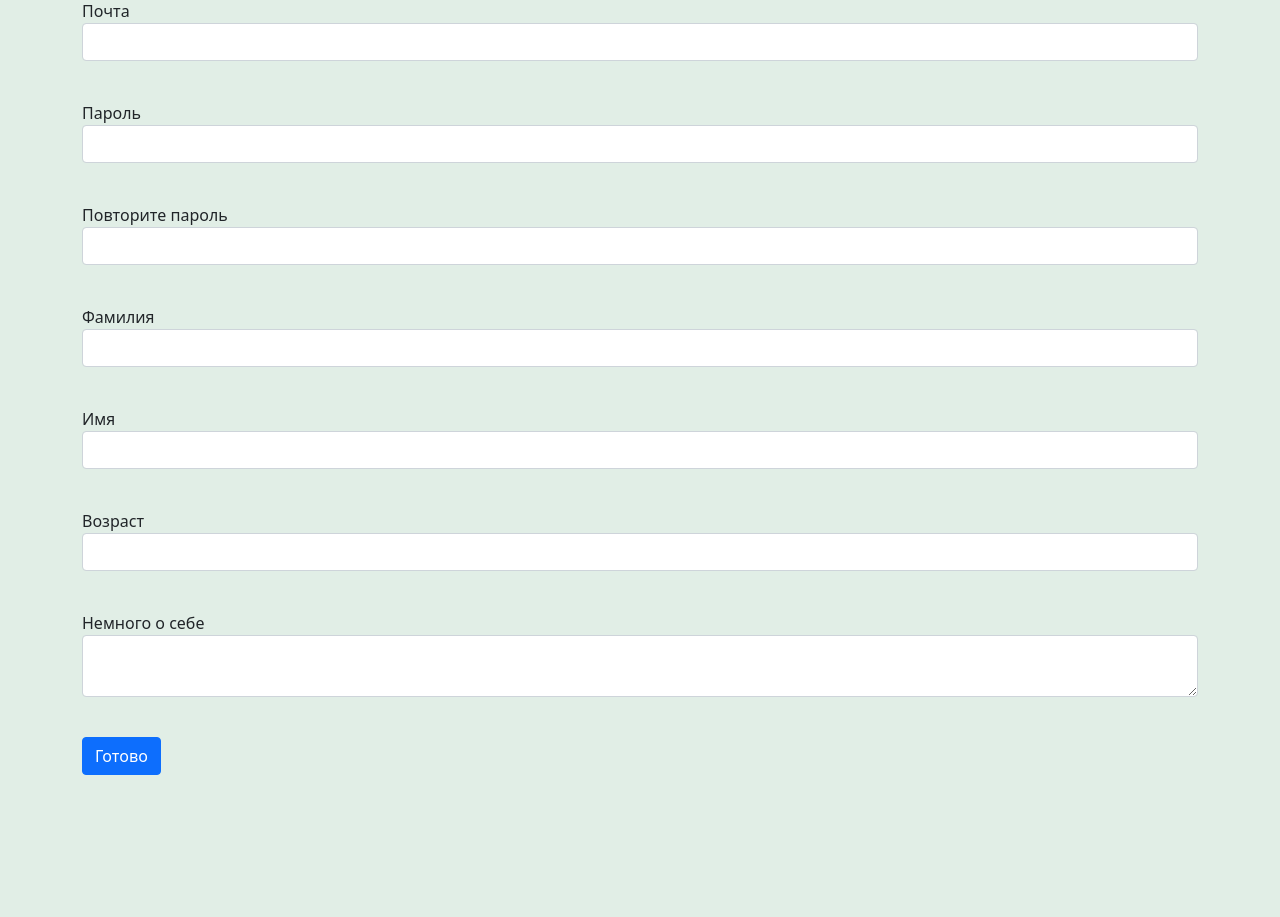
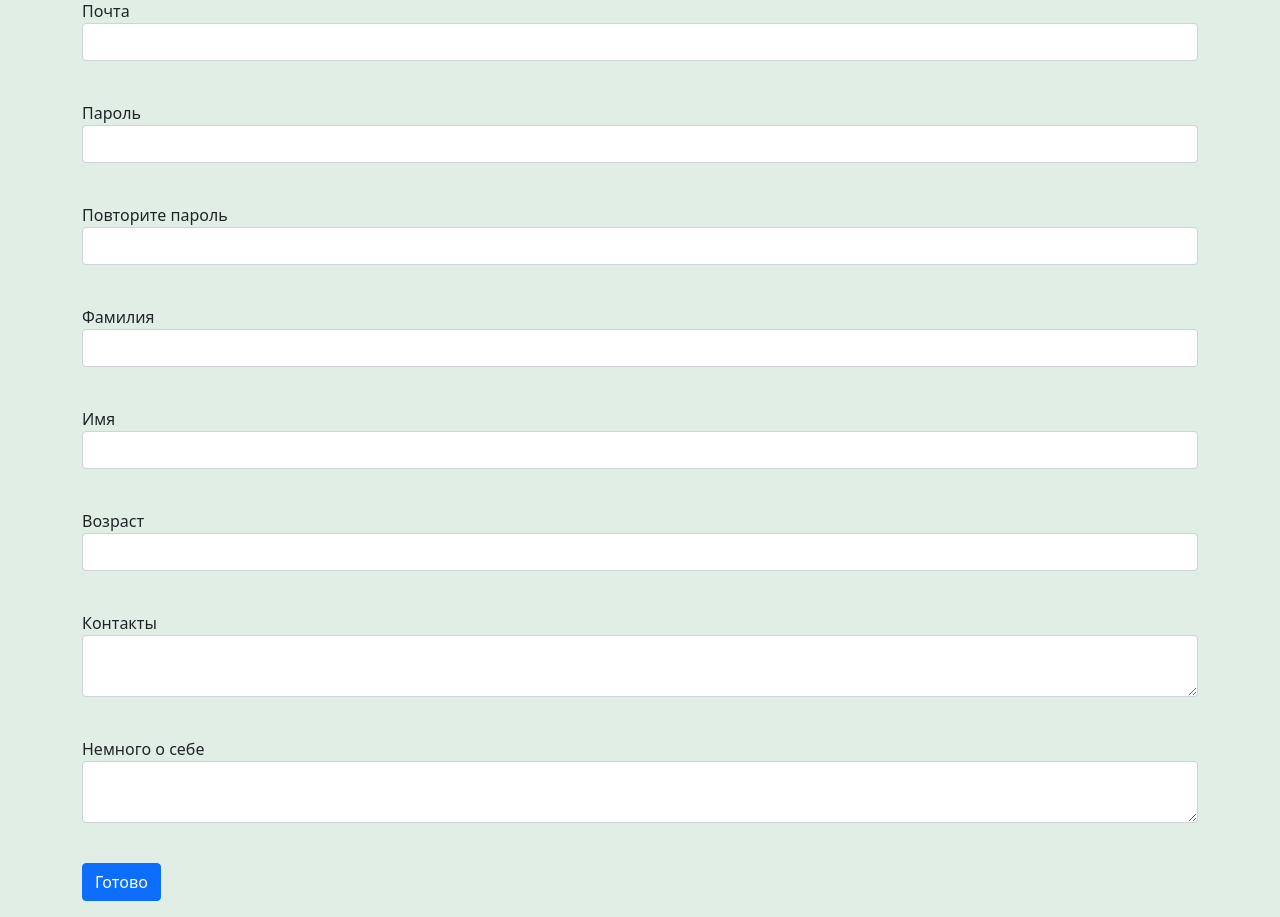
Before and after one commit to filde/progect_WEB, a Flask app: page /register in a window 1280 px wide. Shown: the part 139-1056 px from the top of the page. Before the commit the page ends 914 px from the top, so only its background shows below. Run offline with Flask 2, Linux system fonts and the light colour scheme.

Commit message:
Add files via upload

```diff
--- a/forms/register.py
+++ b/forms/register.py
@@ -12,5 +12,6 @@ class RegisterForm(FlaskForm): # Форма для регистации поль
     surname = StringField('Фамилия', validators=[DataRequired()])
     name = StringField('Имя', validators=[DataRequired()])
     age = IntegerField('Возраст', validators=[DataRequired()])
+    contacts = TextAreaField('Контакты')
     about = TextAreaField("Немного о себе")
     submit = SubmitField('Готово')
--- a/forms/user.py
+++ b/forms/user.py
@@ -10,5 +10,6 @@ class UserForm(FlaskForm): # Форма для создания и редакт
     surname = StringField('Фамилия', validators=[DataRequired()])
     name = StringField('Имя', validators=[DataRequired()])
     age = IntegerField('Возраст', validators=[DataRequired()])
+    contacts = TextAreaField('Контакты')
     about = TextAreaField("Немного о себе")
     submit = SubmitField('Готово')
--- a/templates/login.html
+++ b/templates/login.html
@@ -25,7 +25,7 @@
         <p>{{ form.remember_me() }} {{ form.remember_me.label }}</p>
         <p>{{ form.submit(type="submit", class="btn btn-primary") }}</p>
         {% if message %}
-            <div class='alert alert-danger'>{{message}}</div>
+            <div class="alert alert-danger">{{ message }}</div>
         {% endif %}
     </form>
 {% endblock %}
--- a/templates/persona.html
+++ b/templates/persona.html
@@ -14,6 +14,8 @@
     <p class="name content">{{ user.name }}</p>
     <p class="age-title text-title">Возраст:</p>
     <p class="age content">{{ user.age }}</p>
+    <p class="contacts-title text-title">Контакты:</p>
+    <textarea class="contacts content">{{ user.contacts }}</textarea>
     <p class="about-title text-title">О себе:</p>
     {% if user.about %}
         <textarea class="about content" readonly>{{ user.about }}</textarea>
--- a/templates/register.html
+++ b/templates/register.html
@@ -59,6 +59,15 @@
         {% endfor %}
     </p>
     <p>
+        {{ form.contacts.label }}<br>
+        {{ form.contacts(class="form-control") }}<br>
+        {% for error in form.contacts.errors %}
+            <p class="alert alert-danger" role="alert">
+                {{ error }}
+            </p>
+        {% endfor %}
+    </p>
+    <p>
         {{ form.about.label }}<br>
         {{ form.about(class="form-control") }}<br>
         {% for error in form.about.errors %}
```
Also changed, not shown: templates/user.html (+9 -0 lines).
